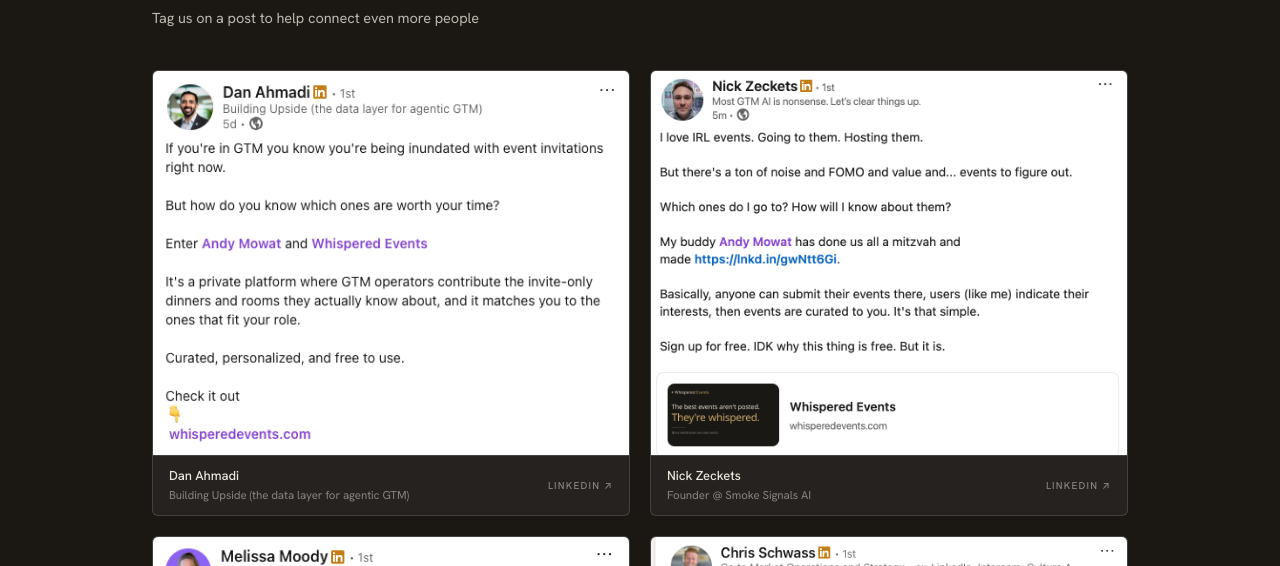
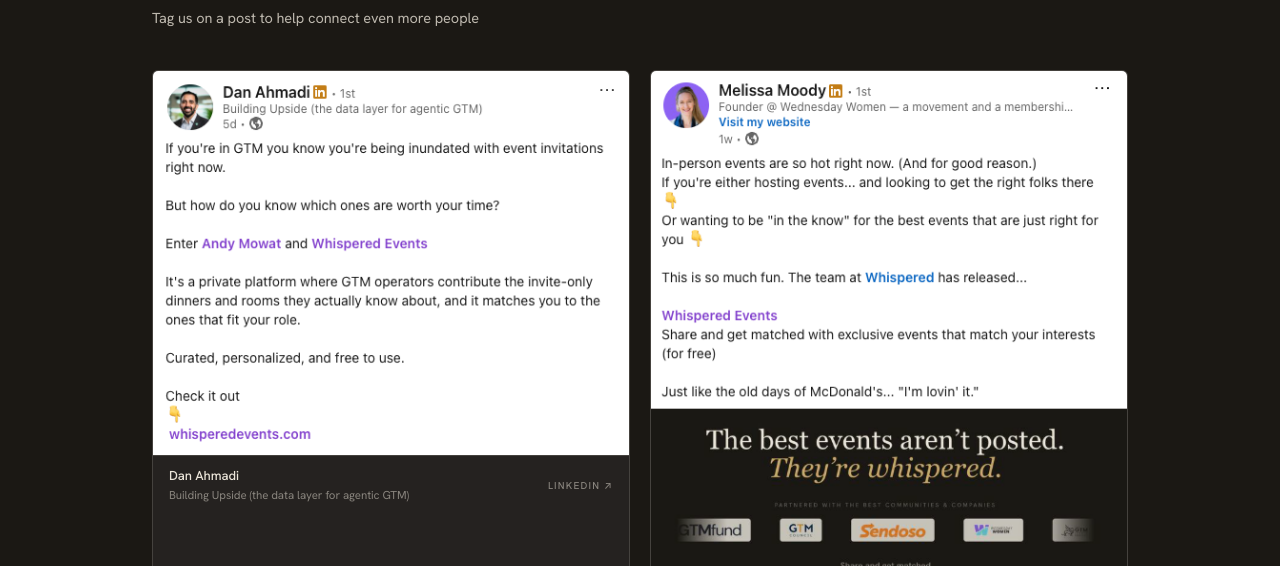
Before and after one commit to anmowat/whispered-events, a Next.js app: page /love in a window 1280 px wide. Shown: the part 169-735 px from the top of the page. Built offline with nearby package versions, Linux system fonts and the light colour scheme; no server answers.

Commit message:
Fix love page layout to fill left-to-right (grid) instead of top-to-bottom (columns)
Switches from CSS columns to CSS grid so items fill row by row:
1 top-left, 2 top-right, 3 below 1, 4 below 2, etc.
Mobile stays single-column in order.

```diff
--- a/app/love/page.tsx
+++ b/app/love/page.tsx
@@ -129,7 +129,7 @@ export default function LovePage() {
           Tag us on a post to help connect even more people
         </p>
 
-        <div className="mt-10 columns-1 sm:columns-2 gap-5">
+        <div className="mt-10 grid grid-cols-1 sm:grid-cols-2 gap-5">
           {posts.map((post) => (
             <PostCard key={post.id} post={post} />
           ))}
@@ -147,7 +147,7 @@ function PostCard({ post }: { post: LovePost }) {
       href={post.linkedinUrl}
       target="_blank"
       rel="noopener noreferrer"
-      className="block rounded-card border overflow-hidden mb-5 break-inside-avoid transition-opacity hover:opacity-90"
+      className="block rounded-card border overflow-hidden transition-opacity hover:opacity-90"
       style={{ background: 'var(--paper)', borderColor: 'var(--rule)' }}
     >
       {!imgError ? (
```
